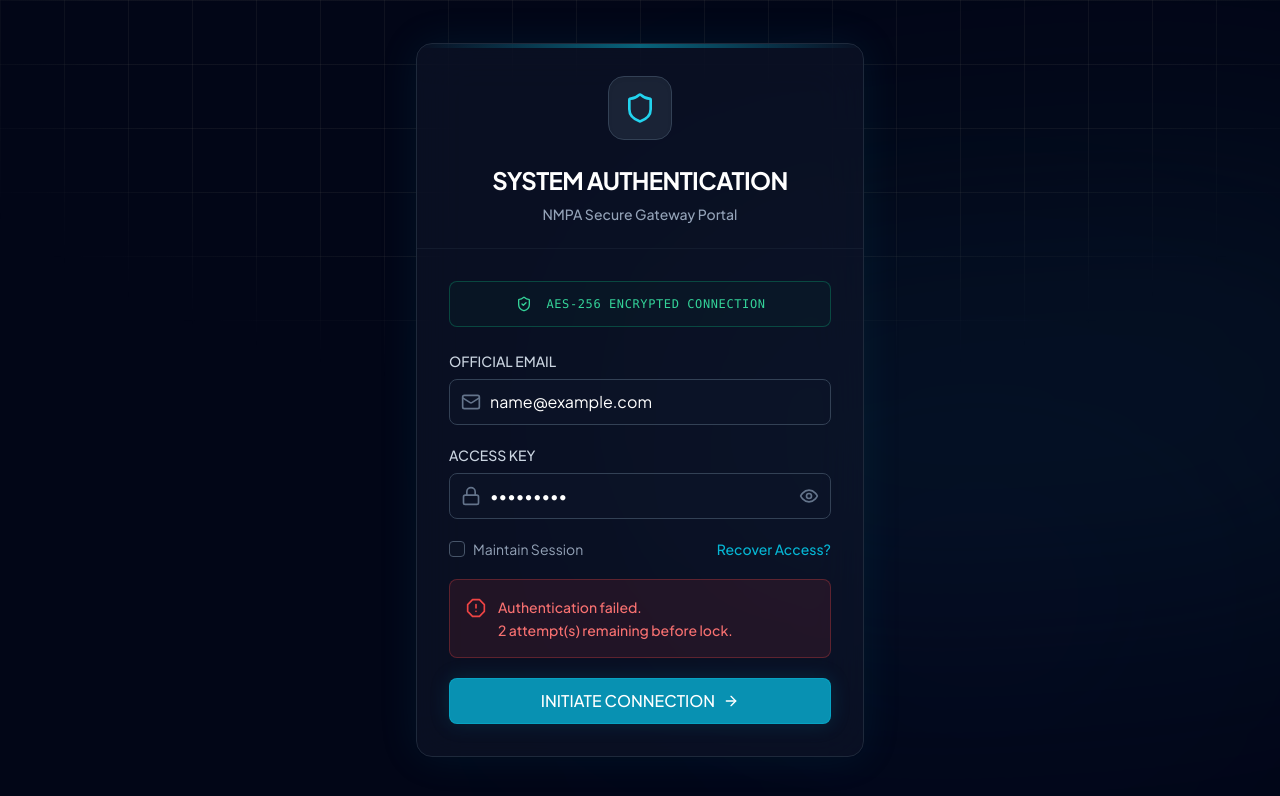
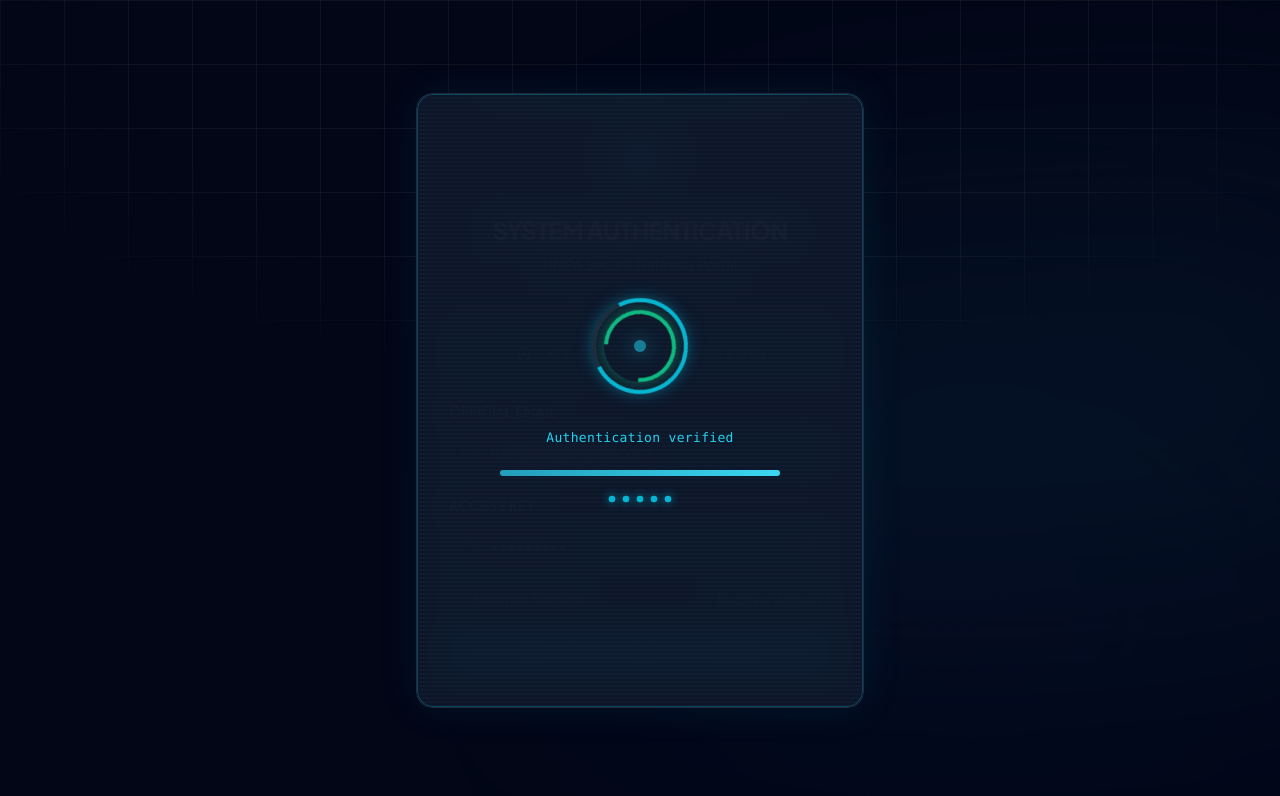
Before and after one commit to jeevanzzz/NMPA_MGT, a React (Vite) app: page /#/login in a window 1280 px wide. Both pictures are taken after typing "name@example.com", "Sample123" into the empty fields and a click on the button "INITIATE CONNECTION". Shown: the top 796 px of the page. Built offline with nearby package versions, Linux system fonts and the light colour scheme.

Commit message:
feat: complete enterprise authentication experience, strict validation, and role-based redirection

```diff
--- a/app/auth/context/AuthContext.tsx
+++ b/app/auth/context/AuthContext.tsx
@@ -5,7 +5,7 @@ import { getToken, setToken, removeToken, decodeMockToken } from '../utils/token
 import { LoginCredentials } from '../validation/authSchema';
 
 interface AuthContextType extends AuthState {
-  login: (credentials: LoginCredentials) => Promise<void>;
+  login: (credentials: LoginCredentials) => Promise<User>;
   logout: () => void;
   checkAuth: () => Promise<void>;
 }
@@ -67,7 +67,7 @@ export const AuthProvider = ({ children }: { children: ReactNode }) => {
 
     const handleSessionExpired = () => {
       logout();
-      window.location.href = '/session-expired';
+      window.location.hash = '#/session-expired';
     };
 
     const resetActivity = () => {
@@ -104,7 +104,7 @@ export const AuthProvider = ({ children }: { children: ReactNode }) => {
     };
   }, [state.isAuthenticated, state.token]);
 
-  const login = async (credentials: LoginCredentials) => {
+  const login = async (credentials: LoginCredentials): Promise<User> => {
     try {
       const { user, token } = await authService.login(credentials);
       setToken(token, credentials.remember);
@@ -114,6 +114,7 @@ export const AuthProvider = ({ children }: { children: ReactNode }) => {
         isLoading: false,
         token,
       });
+      return user;
     } catch (error) {
       throw error;
     }
--- a/app/auth/services/authService.ts
+++ b/app/auth/services/authService.ts
@@ -38,8 +38,8 @@ const LOCK_DURATION = 5 * 60 * 1000; // 5 minutes
 
 export const authService = {
   async login(credentials: LoginCredentials): Promise<LoginResponse> {
-    // Simulate network delay for realistic feel
-    await delay(1200);
+    // Simulate network delay for realistic enterprise loading sequence
+    await delay(2800);
 
     const email = credentials.email.toLowerCase();
     const userRecord = failedAttempts.get(email) || { count: 0, lockedUntil: null };
@@ -47,7 +47,7 @@ export const authService = {
     // Check if account is currently locked
     if (userRecord.lockedUntil && userRecord.lockedUntil > Date.now()) {
       const remainingMins = Math.ceil((userRecord.lockedUntil - Date.now()) / 60000);
-      throw new Error(`SECURITY ALERT: Account locked due to multiple unauthorized access attempts. Try again in ${remainingMins} minute(s).`);
+      throw new Error(`Unauthorized access attempts detected. Security monitoring activated. Cooldown: ${remainingMins} minute(s).`);
     } else if (userRecord.lockedUntil && userRecord.lockedUntil <= Date.now()) {
       // Lock expired, reset
       userRecord.count = 0;
@@ -56,18 +56,17 @@ export const authService = {
 
     const user = MOCK_USERS.find(u => u.email === credentials.email);
 
-    // In a real app, we would verify the password hash here.
     if (!user || credentials.password !== 'Secure@123') {
       userRecord.count += 1;
 
       if (userRecord.count >= MAX_ATTEMPTS) {
         userRecord.lockedUntil = Date.now() + LOCK_DURATION;
         failedAttempts.set(email, userRecord);
-        throw new Error(`SECURITY ALERT: Account locked due to multiple unauthorized access attempts. Try again in 5 minute(s).`);
+        throw new Error(`Unauthorized access attempts detected. Security monitoring activated. Cooldown: 5 minute(s).`);
       }
 
       failedAttempts.set(email, userRecord);
-      throw new Error(`Authentication failed. ${MAX_ATTEMPTS - userRecord.count} attempt(s) remaining before lock.`);
+      throw new Error(`Authorization failed. Credential verification rejected. Remaining attempts: ${MAX_ATTEMPTS - userRecord.count}.`);
     }
 
     // Success - clear attempts
--- a/app/auth/validation/authSchema.ts
+++ b/app/auth/validation/authSchema.ts
@@ -1,28 +1,34 @@
 import { z } from 'zod';
 
 const passwordSchema = z
-  .string()
-  .min(8, 'Password must be at least 8 characters')
-  .regex(/[A-Z]/, 'Password must contain at least one uppercase letter')
-  .regex(/[a-z]/, 'Password must contain at least one lowercase letter')
-  .regex(/[0-9]/, 'Password must contain at least one number')
-  .regex(/[^A-Za-z0-9]/, 'Password must contain at least one special character');
+  .string({ required_error: 'Secure access key required' })
+  .min(1, 'Secure access key required')
+  .min(8, 'Authentication strength insufficient')
+  .regex(/[A-Z]/, 'Authentication strength insufficient')
+  .regex(/[a-z]/, 'Authentication strength insufficient')
+  .regex(/[0-9]/, 'Authentication strength insufficient')
+  .regex(/[^A-Za-z0-9]/, 'Authentication strength insufficient');
+
+const emailSchema = z
+  .string({ required_error: 'Official credentials required' })
+  .min(1, 'Official credentials required')
+  .email('Unauthorized government email format');
 
 export const loginSchema = z.object({
-  email: z.string().email('Invalid email address format'),
-  password: z.string().min(1, 'Password is required'),
+  email: emailSchema,
+  password: z.string({ required_error: 'Secure access key required' }).min(1, 'Secure access key required'),
   remember: z.boolean().optional(),
 });
 
 export const forgotPasswordSchema = z.object({
-  email: z.string().email('Invalid email address format'),
+  email: emailSchema,
 });
 
 export const resetPasswordSchema = z.object({
   password: passwordSchema,
-  confirmPassword: z.string()
+  confirmPassword: z.string({ required_error: 'Secure access key required' })
 }).refine((data) => data.password === data.confirmPassword, {
-  message: "Passwords don't match",
+  message: "Access key validation failed",
   path: ["confirmPassword"],
 });
 
--- a/app/components/DashboardLayout.tsx
+++ b/app/components/DashboardLayout.tsx
@@ -36,11 +36,12 @@ const ROLES = [
 
 const menuItems = [
   { icon: LayoutDashboard, label: 'Dashboard Overview', path: '/dashboard', roles: ROLES },
-  { icon: Ship, label: 'Vessel Management', path: '/dashboard/vessels', roles: ['Super Admin', 'Port Authority Admin', 'Dock Manager', 'Ship Operator'] },
-  { icon: Anchor, label: 'Dock Allocation', path: '/dashboard/docks', roles: ['Super Admin', 'Port Authority Admin', 'Dock Manager'] },
-  { icon: Package, label: 'Cargo Tracking', path: '/dashboard/cargo', roles: ['Super Admin', 'Port Authority Admin', 'Cargo Manager'] },
+  { icon: LayoutDashboard, label: 'Operations Control', path: '/dashboard/operations-control', roles: ['Port Authority Admin'] },
+  { icon: Ship, label: 'Vessel Management', path: '/dashboard/vessel-control', roles: ['Super Admin', 'Port Authority Admin', 'Dock Manager', 'Ship Operator'] },
+  { icon: Anchor, label: 'Dock Allocation', path: '/dashboard/dock-operations', roles: ['Super Admin', 'Port Authority Admin', 'Dock Manager'] },
+  { icon: Package, label: 'Cargo Tracking', path: '/dashboard/cargo-management', roles: ['Super Admin', 'Port Authority Admin', 'Cargo Manager'] },
   { icon: DollarSign, label: 'Billing & Tariff', path: '/dashboard/billing', roles: ['Super Admin', 'Port Authority Admin'] },
-  { icon: BarChart3, label: 'Analytics & Predictions', path: '/dashboard/analytics', roles: ['Super Admin', 'Port Authority Admin', 'Analytics Officer'] },
+  { icon: BarChart3, label: 'Analytics & Predictions', path: '/dashboard/analytics-center', roles: ['Super Admin', 'Port Authority Admin', 'Analytics Officer'] },
   { icon: FileText, label: 'Reporting System', path: '/dashboard/reports', roles: ['Super Admin', 'Port Authority Admin', 'Analytics Officer', 'Dock Manager', 'Cargo Manager'] },
   { icon: Bell, label: 'Alerts & Notifications', path: '/dashboard/notifications', roles: ROLES },
   { icon: Users, label: 'User Roles', path: '/dashboard/users', roles: ['Super Admin'] },
--- a/app/components/auth/LoadingOverlay.tsx
+++ b/app/components/auth/LoadingOverlay.tsx
@@ -1,12 +1,32 @@
-import React from 'react';
+import React, { useEffect, useState } from 'react';
 import { motion, AnimatePresence } from 'framer-motion';
+
+const LOADING_STEPS = [
+  "Establishing secure communication channel...",
+  "Verifying encrypted credentials...",
+  "Generating secure authorization token...",
+  "Synchronizing protected access session...",
+  "Authentication verified"
+];
 
 interface LoadingOverlayProps {
   isLoading: boolean;
-  message?: string;
+  message?: string; // Kept for backwards compatibility, though we use steps now
 }
 
-export const LoadingOverlay = ({ isLoading, message = "AUTHENTICATING" }: LoadingOverlayProps) => {
+export const LoadingOverlay = ({ isLoading }: LoadingOverlayProps) => {
+  const [step, setStep] = useState(0);
+
+  useEffect(() => {
+    if (isLoading) {
+      setStep(0);
+      const interval = setInterval(() => {
+        setStep(prev => (prev < LOADING_STEPS.length - 1 ? prev + 1 : prev));
+      }, 500); // 5 steps * 500ms = 2500ms total
+      return () => clearInterval(interval);
+    }
+  }, [isLoading]);
+
   return (
     <AnimatePresence>
       {isLoading && (
@@ -14,17 +34,62 @@ export const LoadingOverlay = ({ isLoading, message = "AUTHENTICATING" }: Loadin
           initial={{ opacity: 0 }}
           animate={{ opacity: 1 }}
           exit={{ opacity: 0 }}
-          className="absolute inset-0 z-50 bg-slate-900/80 backdrop-blur-sm flex items-center justify-center rounded-2xl"
+          className="absolute inset-0 z-50 bg-slate-900/95 backdrop-blur-md flex flex-col items-center justify-center rounded-2xl border border-cyan-500/30 overflow-hidden"
         >
-          <div className="flex flex-col items-center gap-4">
-            <div className="relative w-16 h-16">
-              <div className="absolute inset-0 border-4 border-cyan-500/20 rounded-full" />
-              <div className="absolute inset-0 border-4 border-cyan-500 border-t-transparent rounded-full animate-spin" />
-              <div className="absolute inset-2 border-4 border-blue-500 border-b-transparent rounded-full animate-[spin_1.5s_linear_infinite_reverse]" />
+          {/* Cyber Security Scanline Background */}
+          <div className="absolute inset-0 opacity-10 bg-[linear-gradient(transparent_50%,rgba(8,145,178,0.5)_50%)] bg-[length:100%_4px] pointer-events-none" />
+
+          <div className="flex flex-col items-center gap-8 relative z-10 w-full px-8">
+            {/* Spinning Loader */}
+            <div className="relative w-24 h-24">
+              <div className="absolute inset-0 border-4 border-slate-800 rounded-full" />
+              <div className="absolute inset-0 border-4 border-cyan-500 border-t-transparent rounded-full animate-spin shadow-[0_0_15px_rgba(8,145,178,0.5)]" />
+              <div className="absolute inset-3 border-4 border-emerald-500 border-b-transparent rounded-full animate-[spin_1.5s_linear_infinite_reverse] shadow-[0_0_15px_rgba(16,185,129,0.5)]" />
+
+              {/* Center Security Pulse */}
+              <div className="absolute inset-0 flex items-center justify-center">
+                <div className="w-3 h-3 bg-cyan-400 rounded-full animate-pulse shadow-[0_0_20px_rgba(34,211,238,1)]" />
+              </div>
             </div>
-            <p className="text-cyan-400 font-mono text-sm tracking-[0.2em] animate-pulse">
-              {message}
-            </p>
+
+            <div className="w-full max-w-[280px] space-y-5">
+              {/* Terminal Text Display */}
+              <div className="h-6 flex items-center justify-center">
+                <motion.p
+                  key={step}
+                  initial={{ opacity: 0, y: 10 }}
+                  animate={{ opacity: 1, y: 0 }}
+                  exit={{ opacity: 0, y: -10 }}
+                  className="text-cyan-400 font-mono text-xs sm:text-[13px] text-center tracking-wide"
+                >
+                  {LOADING_STEPS[step]}
+                </motion.p>
+              </div>
+
+              {/* Progress Bar */}
+              <div className="h-1.5 w-full bg-slate-800 rounded-full overflow-hidden shadow-inner">
+                <motion.div
+                  className="h-full bg-gradient-to-r from-cyan-600 to-cyan-400 relative"
+                  initial={{ width: "0%" }}
+                  animate={{ width: `${((step + 1) / LOADING_STEPS.length) * 100}%` }}
+                  transition={{ duration: 0.5, ease: "easeInOut" }}
+                >
+                  <div className="absolute inset-0 bg-white/20 animate-pulse" />
+                </motion.div>
+              </div>
+
+              {/* Step Sequence Dots */}
+              <div className="flex justify-center gap-2">
+                {LOADING_STEPS.map((_, i) => (
+                  <div
+                    key={i}
+                    className={`w-1.5 h-1.5 rounded-full transition-all duration-300 ${
+                      i <= step ? 'bg-cyan-500 shadow-[0_0_8px_rgba(6,182,212,0.8)] scale-110' : 'bg-slate-700'
+                    }`}
+                  />
+                ))}
+              </div>
+            </div>
           </div>
         </motion.div>
       )}
--- a/app/pages/auth/Login.tsx
+++ b/app/pages/auth/Login.tsx
@@ -35,10 +35,18 @@ export default function Login() {
   const onSubmit = async (data: LoginCredentials) => {
     try {
       setError(null);
-      await login(data);
+      const user = await login(data);
       setIsSuccess(true);
+
+      let redirectPath = '/dashboard';
+      if (user?.role === 'Dock Manager') redirectPath = '/dashboard/dock-operations';
+      else if (user?.role === 'Cargo Manager') redirectPath = '/dashboard/cargo-management';
+      else if (user?.role === 'Analytics Officer') redirectPath = '/dashboard/analytics-center';
+      else if (user?.role === 'Port Authority Admin') redirectPath = '/dashboard/operations-control';
+      else if (user?.role === 'Ship Operator') redirectPath = '/dashboard/vessel-control';
+
       setTimeout(() => {
-        navigate('/dashboard');
+        navigate(redirectPath);
       }, 1500);
     } catch (err: any) {
       setError(err.message || 'Authentication failed');
@@ -105,13 +113,23 @@ export default function Login() {
               initial={{ opacity: 0, y: -10, scale: 0.95 }}
               animate={{ opacity: 1, y: 0, scale: 1 }}
               exit={{ opacity: 0, scale: 0.95 }}
-              className="p-4 bg-red-500/10 border border-red-500/30 rounded-lg flex items-start gap-3"
+              className={`p-4 rounded-lg flex items-start gap-3 border transition-all duration-300 ${
+                error.includes('Unauthorized')
+                  ? 'bg-red-500/20 border-red-500 shadow-[0_0_20px_rgba(239,68,68,0.4)] animate-pulse'
+                  : 'bg-red-500/10 border-red-500/30'
+              }`}
             >
               <AlertOctagon className="w-5 h-5 text-red-500 flex-shrink-0 mt-0.5" />
               <div className="text-red-400 text-sm font-medium leading-relaxed">
-                {error.split('. ').map((line, i) => (
-                  <span key={i} className="block">{line}{i < error.split('. ').length - 1 ? '.' : ''}</span>
-                ))}
+                {error.split('. ').map((line, i) => {
+                  const isLast = i === error.split('. ').length - 1;
+                  if (!line) return null;
+                  return (
+                    <span key={i} className="block">
+                      {line}{!isLast && !line.endsWith('.') ? '.' : ''}
+                    </span>
+                  );
+                })}
               </div>
             </motion.div>
           )}
--- a/app/routes.tsx
+++ b/app/routes.tsx
@@ -86,7 +86,15 @@ export const router = createHashRouter([
         element: <Dashboard />,
       },
       {
-        path: 'vessels',
+        path: 'operations-control',
+        element: (
+          <RoleGuard allowedRoles={['Super Admin', 'Port Authority Admin']}>
+            <Dashboard />
+          </RoleGuard>
+        ),
+      },
+      {
+        path: 'vessel-control',
         element: (
           <RoleGuard allowedRoles={['Super Admin', 'Port Authority Admin', 'Dock Manager', 'Ship Operator']}>
             <VesselManagement />
@@ -94,7 +102,7 @@ export const router = createHashRouter([
         ),
       },
       {
-        path: 'docks',
+        path: 'dock-operations',
         element: (
           <RoleGuard allowedRoles={['Super Admin', 'Port Authority Admin', 'Dock Manager']}>
             <DockManagement />
@@ -102,7 +110,7 @@ export const router = createHashRouter([
         ),
       },
       {
-        path: 'cargo',
+        path: 'cargo-management',
         element: (
           <RoleGuard allowedRoles={['Super Admin', 'Port Authority Admin', 'Cargo Manager']}>
             <CargoTracking />
@@ -118,7 +126,7 @@ export const router = createHashRouter([
         ),
       },
       {
-        path: 'analytics',
+        path: 'analytics-center',
         element: (
           <RoleGuard allowedRoles={['Super Admin', 'Port Authority Admin', 'Analytics Officer']}>
             <Analytics />
```
